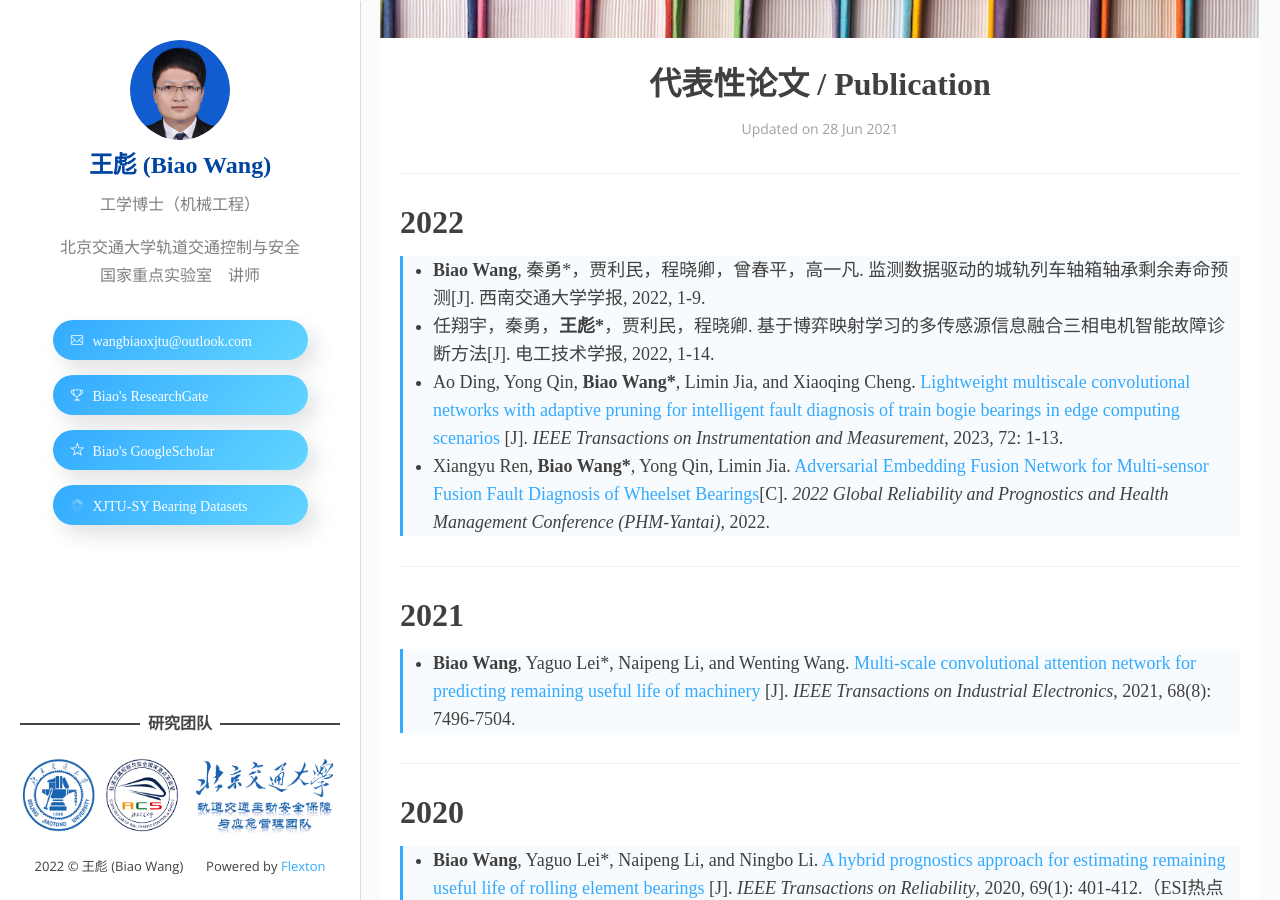
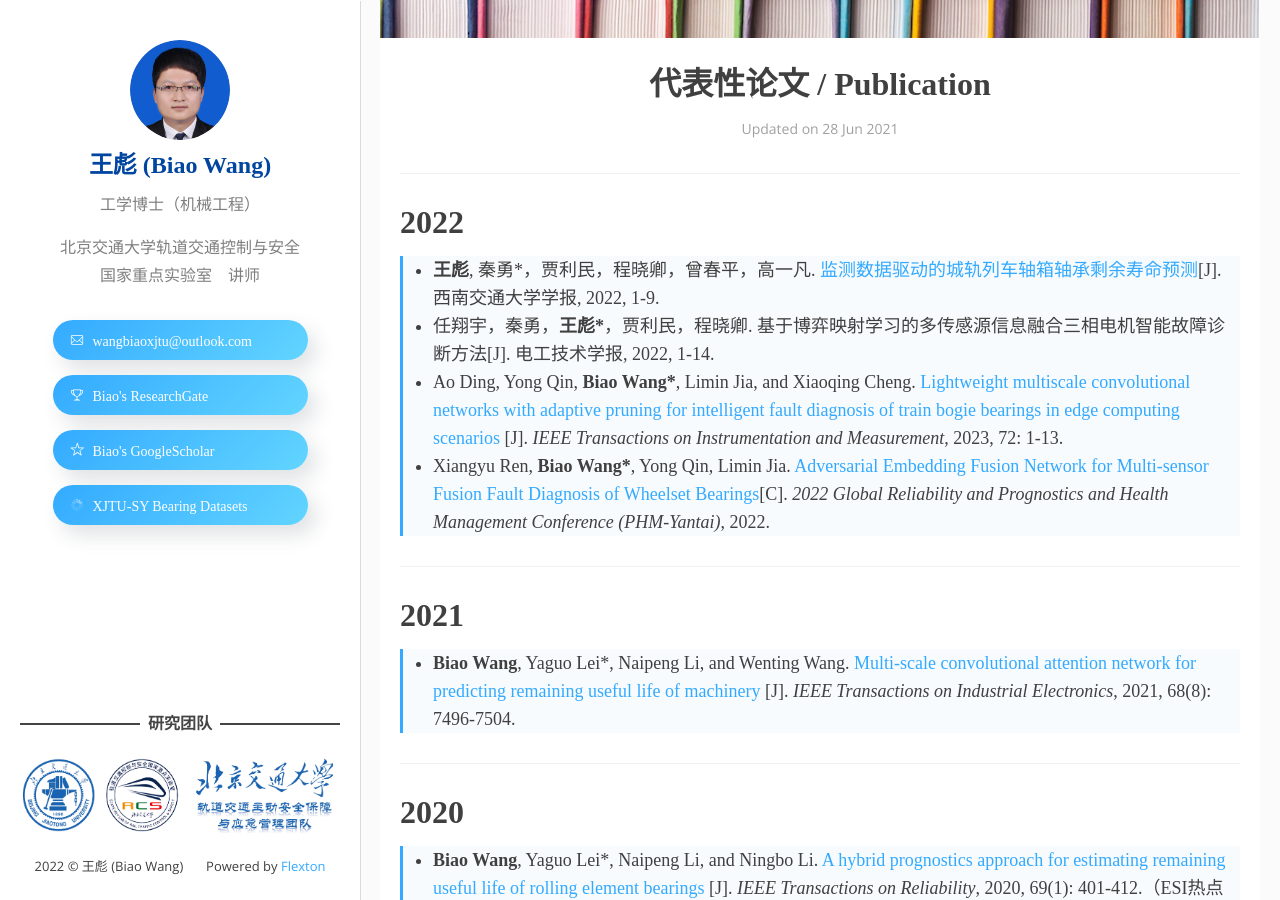
Before and after one commit to WangBiaoXJTU/WangBiaoXJTU.github.io, a Jekyll site: the page built from _posts/2021-06-28-publication.markdown, in a window 1280 px wide and 900 px high, scrolled down 475 px. Built offline with Jekyll 4.4.1, drawn with Linux system fonts in a browser that asks for light colours; some web fonts are replaced.

Commit message:
Update 2021-06-28-publication.markdown

```diff
--- a/_posts/2021-06-28-publication.markdown
+++ b/_posts/2021-06-28-publication.markdown
@@ -10,7 +10,7 @@
 ---
 ***
 # 2022
-> * __Biao Wang__, 秦勇*，贾利民，程晓卿，曾春平，高一凡. 监测数据驱动的城轨列车轴箱轴承剩余寿命预测[J]. 西南交通大学学报, 2022, 1-9.
+> * __王彪__, 秦勇*，贾利民，程晓卿，曾春平，高一凡. [监测数据驱动的城轨列车轴箱轴承剩余寿命预测](https://kns.cnki.net/kcms2/article/abstract?v=3uoqIhG8C45S0n9fL2suRadTyEVl2pW9UrhTDCdPD65IXe8xbsrGOBYvzK2wmtTicAVnqgLITAWD_cwlSxsindOPfkwznS6x&uniplatform=NZKPT)[J]. 西南交通大学学报, 2022, 1-9.
 > * 任翔宇，秦勇，__王彪*__，贾利民，程晓卿. 基于博弈映射学习的多传感源信息融合三相电机智能故障诊断方法[J]. 电工技术学报, 2022, 1-14.
 > * Ao Ding, Yong Qin, __Biao Wang*__, Limin Jia, and Xiaoqing Cheng. [Lightweight multiscale convolutional networks with adaptive pruning for intelligent fault diagnosis of train bogie bearings in edge computing scenarios](https://ieeexplore.ieee.org/document/9996425) [J]. _IEEE Transactions on Instrumentation and Measurement_, 2023, 72: 1-13.
 > * Xiangyu Ren, __Biao Wang*__, Yong Qin, Limin Jia. [Adversarial Embedding Fusion Network for Multi-sensor Fusion Fault Diagnosis of Wheelset Bearings](https://ieeexplore.ieee.org/abstract/document/9942198)[C]. _2022 Global Reliability and Prognostics and Health Management Conference (PHM-Yantai)_, 2022.
```
